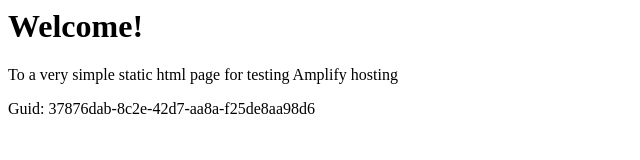
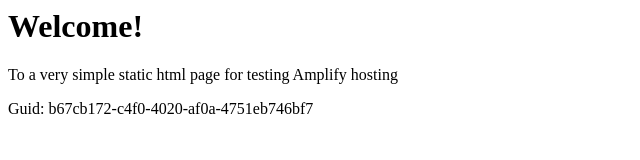
Before and after one commit to aws-aemilia-sin/Github-PR-Commit-Integration-Test-DoNotTouch-Gith-BKMSSQOA-v1-preprod-ap-southeast-1, a website: page src/index.html in a window 1280 px wide. Shown: the full height of the page, 0-640 px from the left. Drawn offline with Linux system fonts and the light colour scheme.

Commit message:
commit from integ tests

```diff
--- a/src/index.html
+++ b/src/index.html
@@ -12,6 +12,6 @@
 <body>
     <h1>Welcome!</h1>
     <p>To a very simple static html page for testing Amplify hosting</p>
-    <p>Guid: 37876dab-8c2e-42d7-aa8a-f25de8aa98d6</p></body>
+    <p>Guid: b67cb172-c4f0-4020-af0a-4751eb746bf7</p></body>
 
 </html>
```
